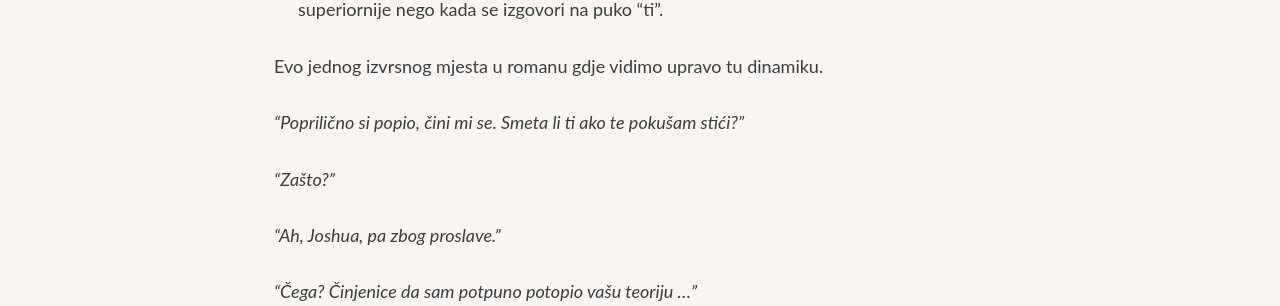
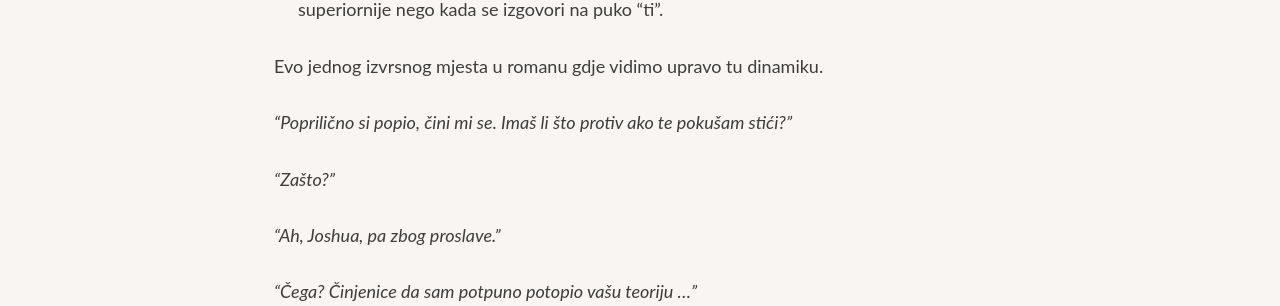
Before and after one commit to banovotz/banovotz.github.io, a Jekyll site: the page built from _posts/2026-08-18-Kada-se-u-knjizevnom-prijevodu-odluciti-za-ti-a-kada-za-vi.md, in a window 1280 px wide and 900 px high, scrolled down 2438 px. Shown: the part 149-455 px from the top of the window. Built offline with Jekyll 4.4.1, drawn with Linux system fonts in a browser that asks for light colours.

Commit message:
Blog post text fix

```diff
--- a/_posts/2026-08-18-Kada-se-u-knjizevnom-prijevodu-odluciti-za-ti-a-kada-za-vi.md
+++ b/_posts/2026-08-18-Kada-se-u-knjizevnom-prijevodu-odluciti-za-ti-a-kada-za-vi.md
@@ -46,7 +46,7 @@ Zašto? Zato što humor i podbadanje ne moraju nužno značiti gubitak poštovan
 
 Evo jednog izvrsnog mjesta u romanu gdje vidimo upravo tu dinamiku.
 
-*“Poprilično si popio, čini mi se. Smeta li ti ako te pokušam stići?”*
+*“Poprilično si popio, čini mi se. Imaš li što protiv ako te pokušam stići?”*
 
 *“Zašto?”*
 
```
